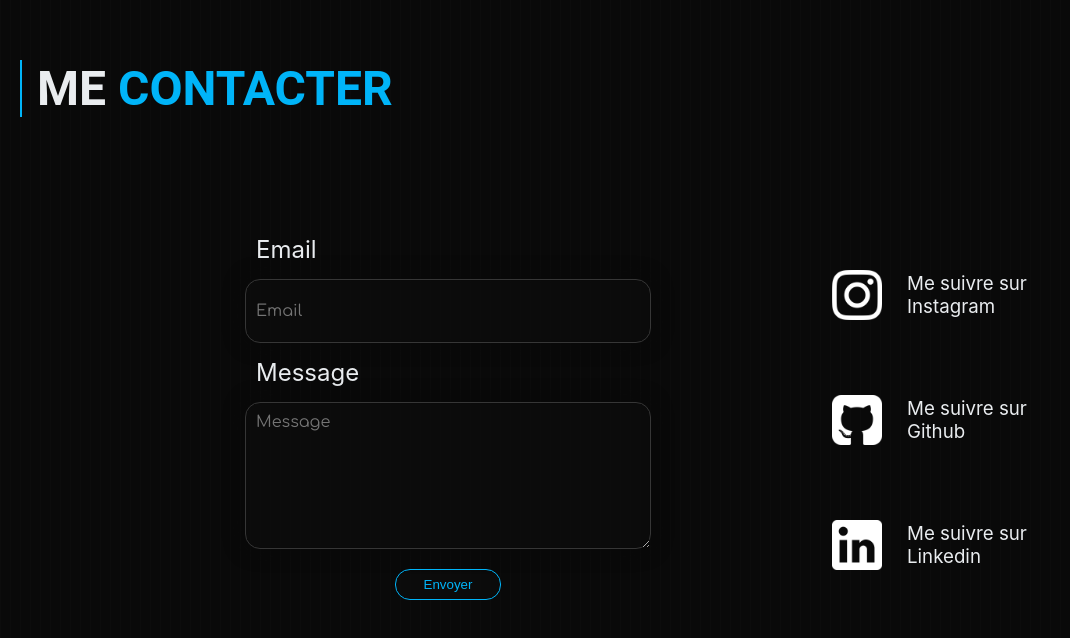
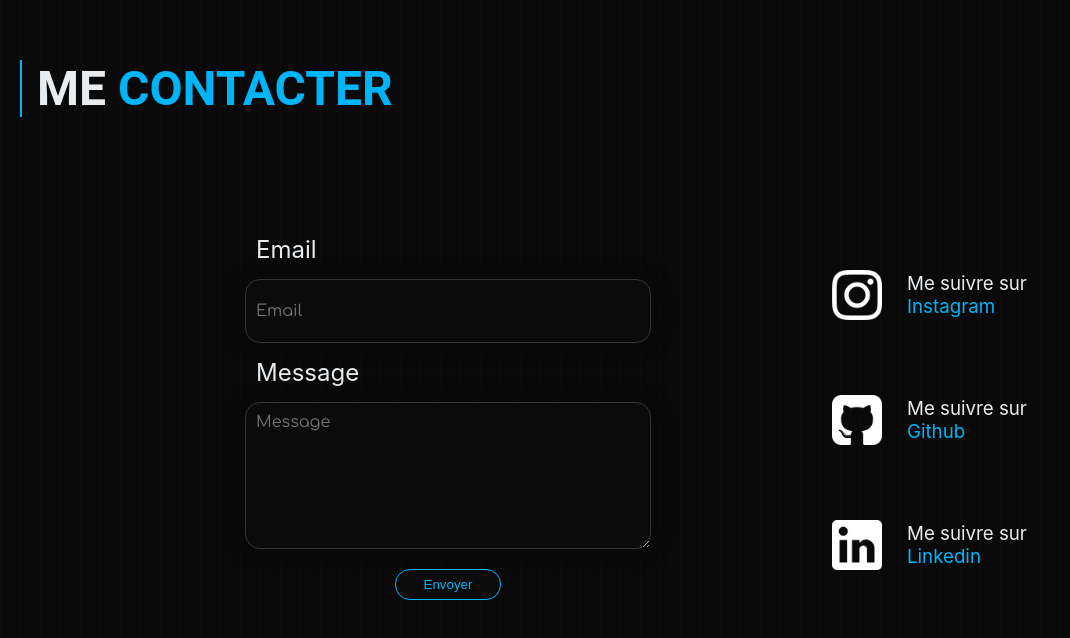
Before and after one commit to 3mpty78/PortfolioReact, a React (Create React App) app: page / in a window 1280 px wide. Shown: the part 3180-3818 px from the top of the page, without its empty margins (0-1070 px from the left). Built offline with nearby package versions, Linux system fonts and the light colour scheme.

Commit message:
updated social links

```diff
--- a/src/components/Socials.js
+++ b/src/components/Socials.js
@@ -15,7 +15,9 @@ export default function Socials() {
                               rel="noreferrer">
                               <img src={insta} alt="Instagram icon" />
                               <div className="textWrap">
-                                    <h3>Me suivre sur Instagram</h3>
+                                    <h3>
+                                          Me suivre sur <span>Instagram</span>
+                                    </h3>
                               </div>
                         </a>
                   </article>
@@ -26,7 +28,9 @@ export default function Socials() {
                               rel="noreferrer">
                               <img src={github} alt="Github icon" />
                               <div className="textWrap">
-                                    <h3>Me suivre sur Github</h3>
+                                    <h3>
+                                          Me suivre sur <span>Github</span>
+                                    </h3>
                               </div>
                         </a>
                   </article>
@@ -37,7 +41,9 @@ export default function Socials() {
                               rel="noreferrer">
                               <img src={linkedin} alt="Linkedin icon" />
                               <div className="textWrap">
-                                    <h3>Me suivre sur Linkedin</h3>
+                                    <h3>
+                                          Me suivre sur <span>Linkedin</span>
+                                    </h3>
                               </div>
                         </a>
                   </article>
--- a/src/styles/contact.css
+++ b/src/styles/contact.css
@@ -127,6 +127,10 @@
 
                                     & h3 {
                                           font-weight: 400;
+
+                                          & span {
+                                                color: #00b4f8;
+                                          }
                                     }
                               }
                         }
```
